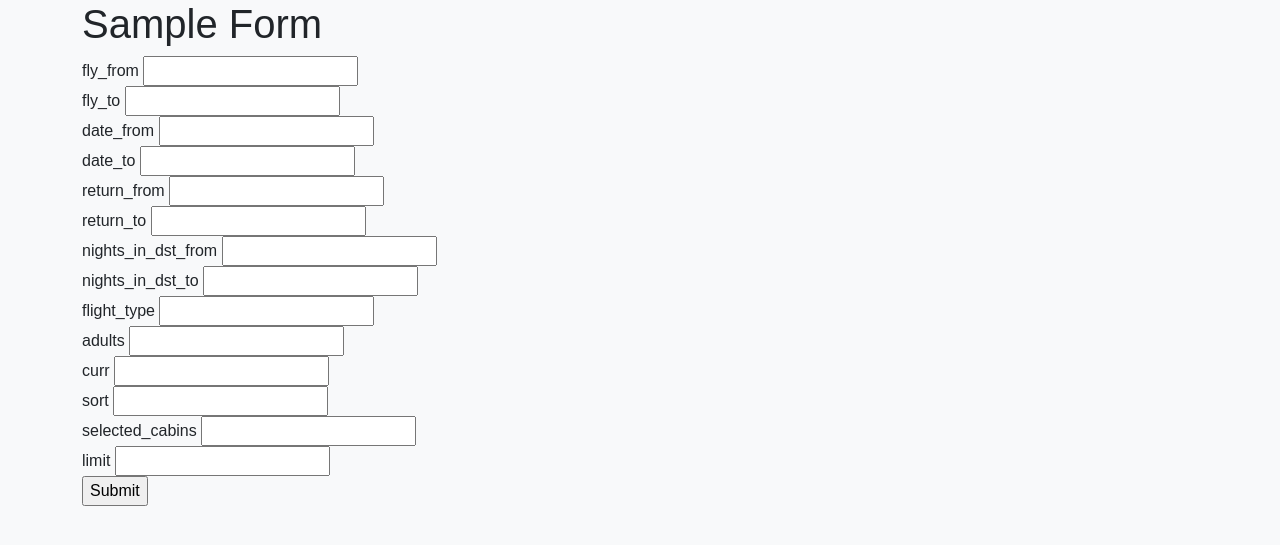
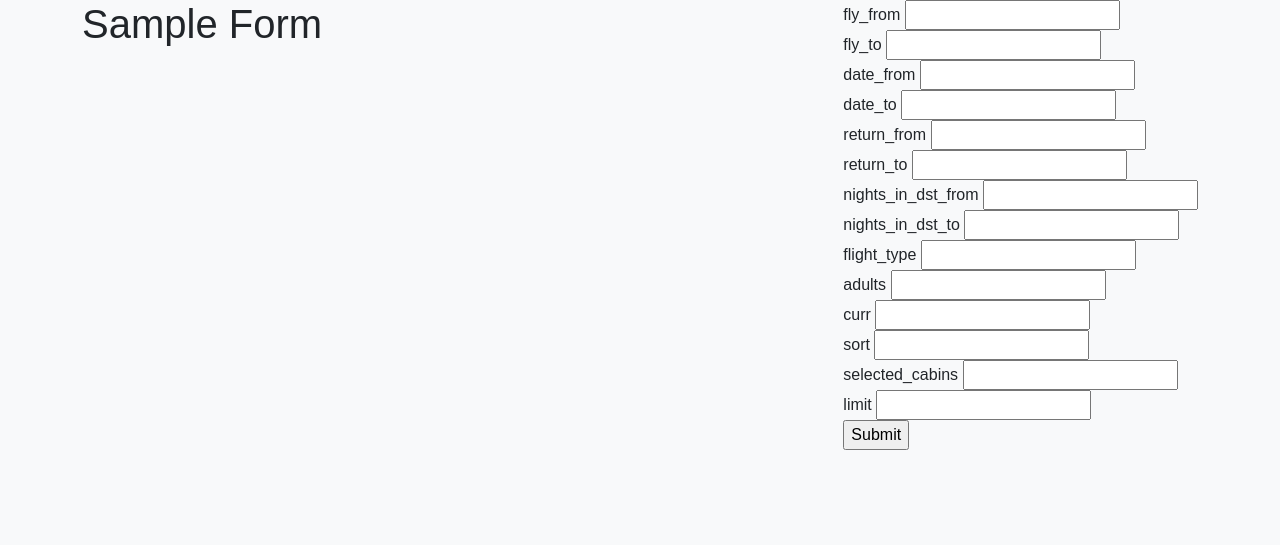
Before and after one commit to MichaelSc21/Airfare-flights-KIWI-API, a Flask app: page /form in a window 1280 px wide. Shown: the part 56-601 px from the top of the page. Run offline with Flask 3, Linux system fonts and the light colour scheme; some libraries are stand-ins or nearby versions.

Commit message:
Update layout.html

```diff
--- a/flask_app/templates/layout.html
+++ b/flask_app/templates/layout.html
@@ -5,11 +5,10 @@
     <meta http-equiv="X-UA-Compatible" content="IE=edge">
     <meta name="viewport" content="width=device-width, initial-scale=1.0">
     <link href="https://cdn.jsdelivr.net/npm/bootstrap@5.0.1/dist/css/bootstrap.min.css" rel="stylesheet" integrity="sha384-+0n0xVW2eSR5OomGNYDnhzAbDsOXxcvSN1TPprVMTNDbiYZCxYbOOl7+AMvyTG2x" crossorigin="anonymous">
-    <!-- https://github.com/michalsnik/aos -->
     <link rel="stylesheet" href="https://unpkg.com/aos@next/dist/aos.css" />
     <!-- Custom CSS -->
     <link rel="stylesheet" href="{{url_for('static', filename = 'main.css')}}" type="text/css">
-
+    <script src="https://code.jquery.com/jquery-3.6.4.min.js"></script>
     {% if title %}
         <title>CodeWithPrince-{{title}}</title>
     {% else %}
@@ -44,7 +43,7 @@
           <div class="container">
               <div class="row">
                   <div class="col-md-12 col-sm-12 col-xm-12">
-                      <div class="ml-auto mr-auto">
+                      <div class="d-flex justify-content-between">
                         {% block content %}
                         {% endblock %}
                       </div>
@@ -56,6 +55,7 @@
 
     <script src="https://cdn.jsdelivr.net/npm/bootstrap@5.0.1/dist/js/bootstrap.bundle.min.js" integrity="sha384-gtEjrD/SeCtmISkJkNUaaKMoLD0//ElJ19smozuHV6z3Iehds+3Ulb9Bn9Plx0x4" crossorigin="anonymous"></script>
     <script src="https://unpkg.com/aos@next/dist/aos.js"></script>
+
     <script>
       AOS.init({
         offset: 400,
```
